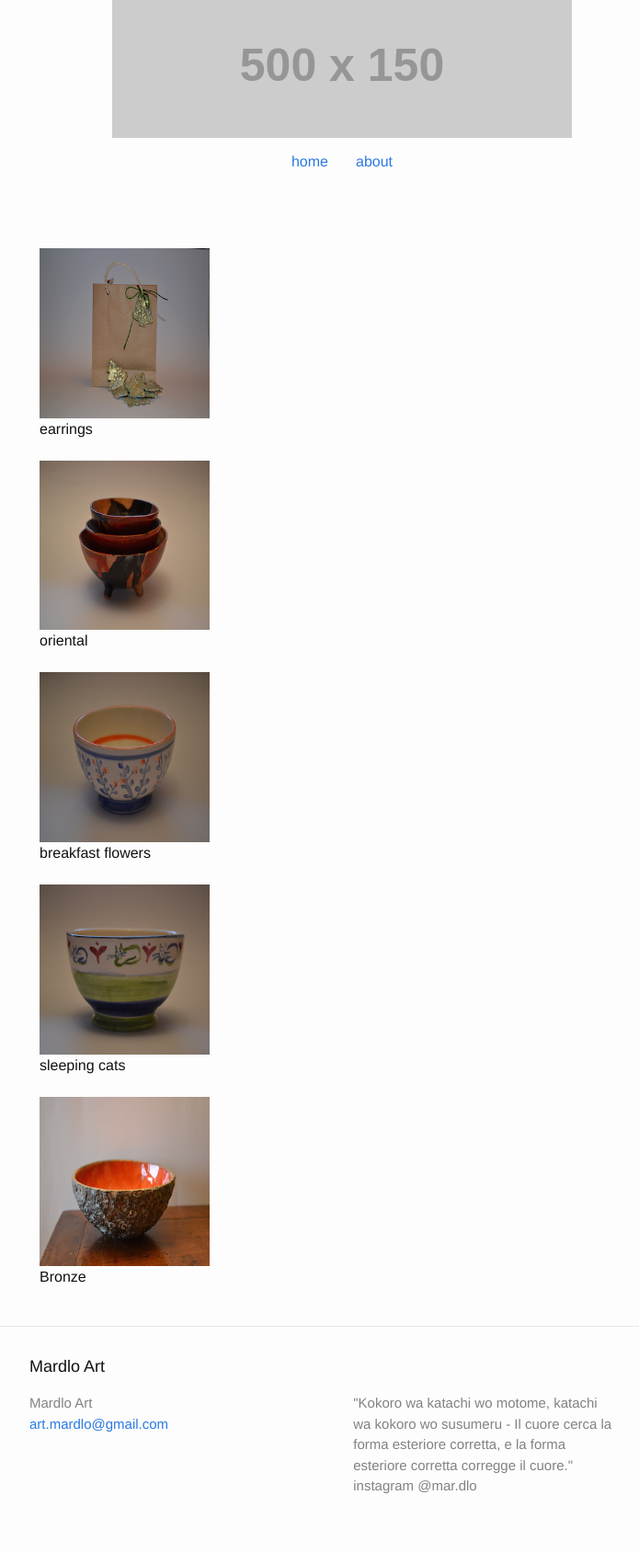
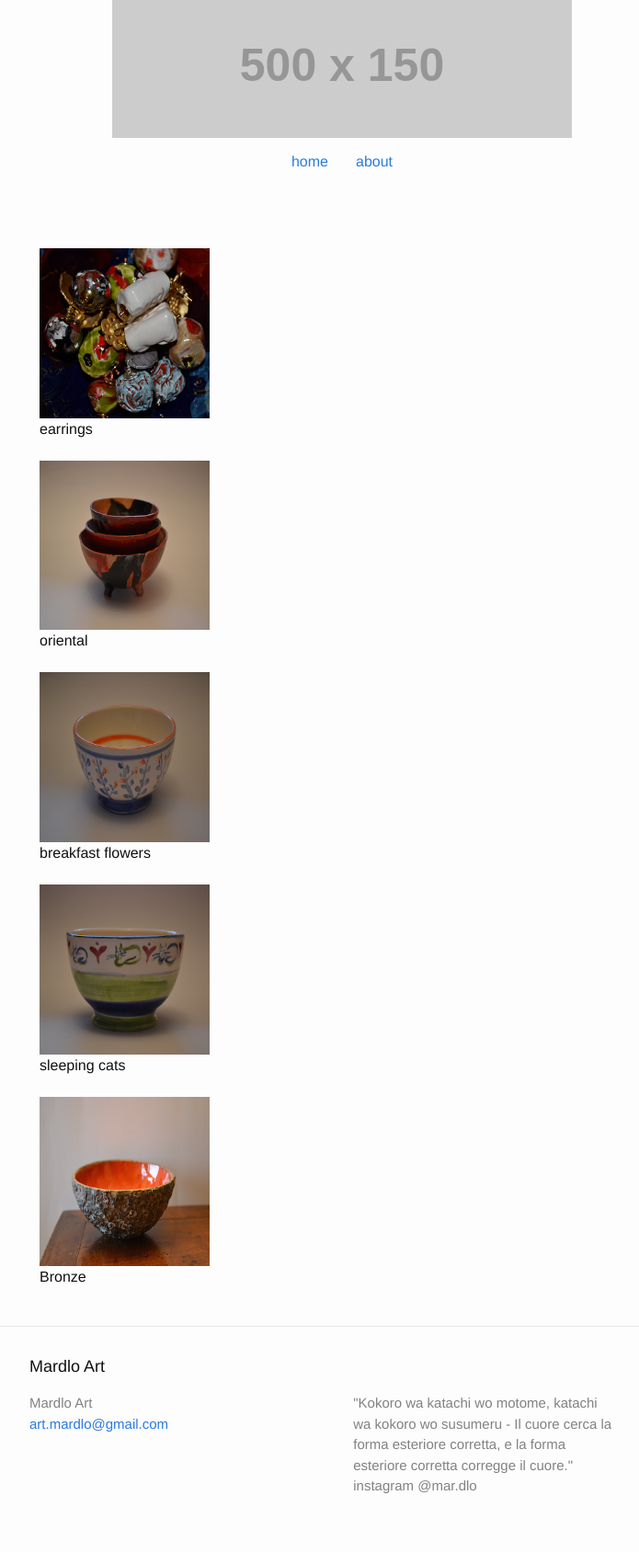
Before and after one commit to mardlo/mardlo.github.io, a Jekyll site: the page built from index.html, in a window 1280 px wide. Shown: the whole page at 92% size, without its empty margins (268-963 px from the left). Built offline with Jekyll 4.4.1, drawn with Linux system fonts in a browser that asks for light colours.

Commit message:
Update 2016-11-20-earrings.markdown

```diff
--- a/_posts/2016-11-20-earrings.markdown
+++ b/_posts/2016-11-20-earrings.markdown
@@ -2,7 +2,7 @@
 layout: post
 title:  "earrings"
 date:   2015-10-08 15:39:40
-preview: /assets/pics/accessories3-300x300.png
+preview: /assets/pics/orecchini300x300.png
 ---
 
 ![La mia ciotolotta](/assets/pics/orecchini1-800x600.png)
```
